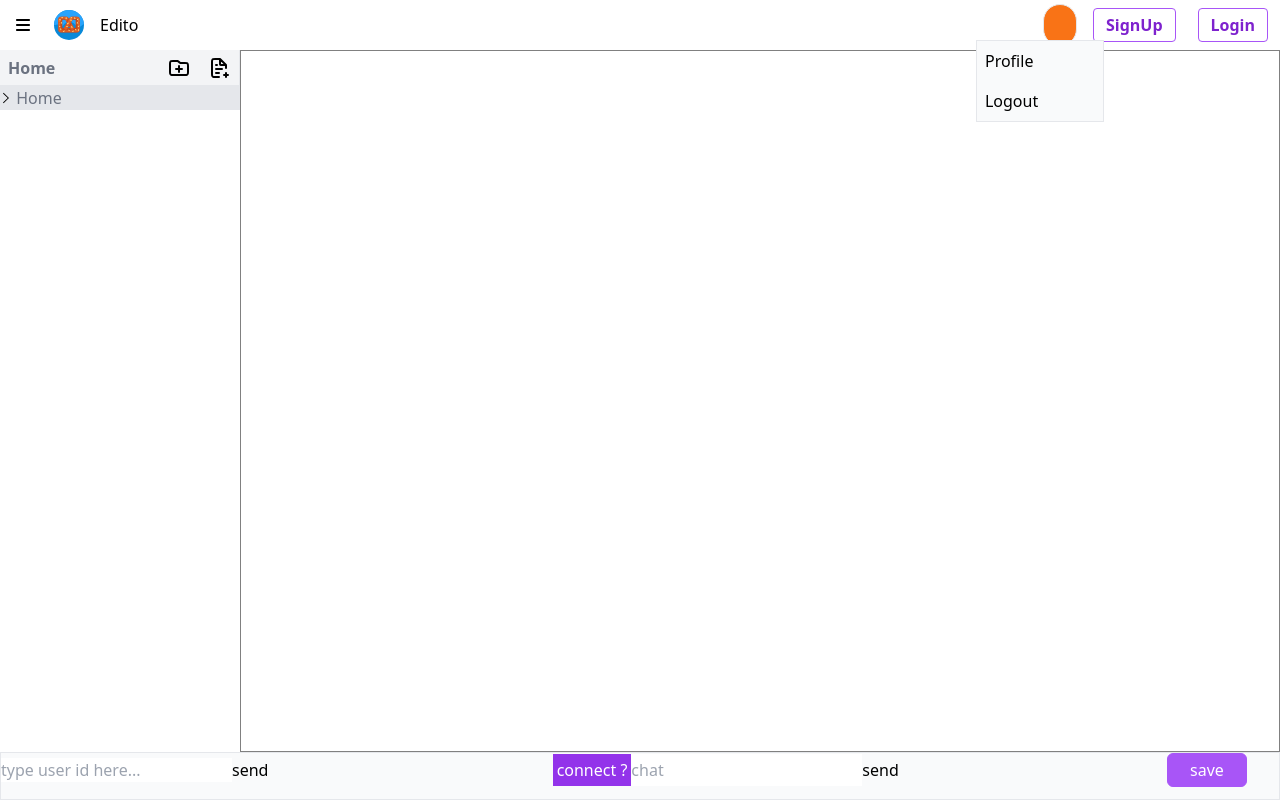
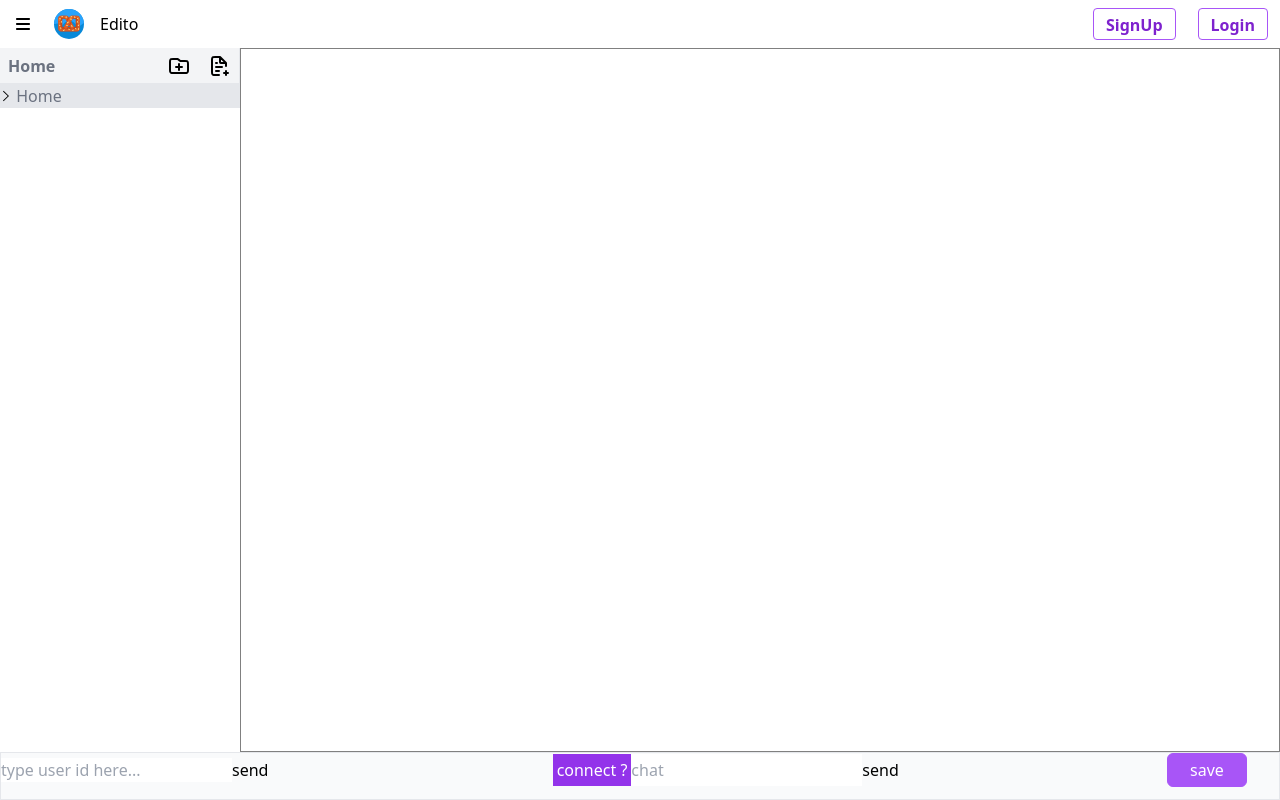
Before and after one commit to Nirajsah17/edito, a React (Create React App) app: page / in a window 1280 px wide. Built offline with nearby package versions, Linux system fonts and the light colour scheme; the HTML template or start-up script is replaced by a standard one.

Commit message:
created profile component | handeled navbar accenable items

```diff
--- a/src/App.js
+++ b/src/App.js
@@ -7,6 +7,7 @@ import MainBody from "./components/MainBody";
 import SignUp from "./components/SignUp.js";
 import Login from "./components/Login.js";
 import Footer from "./components/Footer";
+import Profile from "./components/Profile.js";
 
 import UserContext from "./lib/UserContext";
 import FileContext from "./lib/FileContext";
@@ -28,6 +29,7 @@ export default function App() {
   const [isSidebarVisible, setSidebarVisible] = useState(true);
   const [isSignupOpen, setSignupOpen] = useState(false);
   const [isLoginOpen, setLoginOpen] = useState(false);
+  const [userName,  setUserName] = useState("");
 
   const _setActiveFile = (file)=>{
     setActiveFile(file);
@@ -46,10 +48,11 @@ export default function App() {
 
   const onLogin = async (email)=>{
     const dir = await store.Directory.getUserFolder(email);
-    // console.log(dir);
+    const _userName = email.charAt(0).toUpperCase() + email.slice(1);
+    console.log(_userName);
+    setUserName(_userName);
     setDirectory(dir.children);
   }
-
   return (
     <>
       <FileContext.Provider value={{ dir: directory, setDirectory }}>
@@ -63,6 +66,7 @@ export default function App() {
               onOpenLogin={() => {
                 setLoginOpen(true);
               }}
+              userName = {userName}
             ></Navbar>
           </div>
           <div className="flex flex-col justify-between flex-1">
--- a/src/components/LeftSidebar.js
+++ b/src/components/LeftSidebar.js
@@ -21,8 +21,14 @@ export default function LeftSideBar({ isVisible, directoryStore,activeFileData})
     setIsMenuOpen(false);
   };
 
-  const onFolderCreate = () => {};
-  const onFileCreate = () => {};
+  const onFolderCreate = () => {
+     setIsInputVisible(true);
+     setIsFile(false);
+  };
+  const onFileCreate = () => {
+    setIsInputVisible(true);
+    setIsFile(true);
+  };
 
   const contextMenuHandler = (e) => {
     e.preventDefault();
--- a/src/components/Navbar.js
+++ b/src/components/Navbar.js
@@ -2,53 +2,60 @@ import { useContext, useState } from "react";
 import logo from "./images/logo.svg";
 import { getRandomColorWithOpacity } from "../lib/color";
 import UserContext from "../lib/UserContext";
+import Profile from "./Profile";
+export default function Navbar({
+  onToggleSidebar,
+  onOpenSignup,
+  onOpenLogin,
+  userName,
+}) {
 
-export default function Navbar({onToggleSidebar, onOpenSignup, onOpenLogin}) {
-  // const onToggleLeftSidebar = () => {};
-  const handleProfile = () => {};
-  const logout = () => {};
+  const [profileOpen, setProfileOpen] = useState(false);
+
+  const handleProfile = () => {
+    // Implement logic to open the user profile
+    setProfileOpen(true);
+  };
+
+  const logout = () => {
+    // Implement logout logic
+  };
+
+  const handleLogoutUser = ()=> {
+    userName = "";
+    console.log(userName);
+  }
 
   return (
-    <div className="flex flex-row justify-between w-full">
+  <>
+    <div className="flex flex-row justify-between w-full h-12">
       <div className="flex flex-row justify-center">
-        <div
-          className="flex justify-center px-2 m-2 hover:bg-slate-200 cursor-pointer rounded"
-
-        >
-          <button  onClick={onToggleSidebar}>
-            <svg
-              xmlns="http://www.w3.org/2000/svg"
-              height="1em"
-              viewBox="0 0 448 512"
-            >
+        <div className="flex justify-center px-2 m-2 hover:bg-slate-200 cursor-pointer rounded">
+          <button onClick={onToggleSidebar}>
+            <svg xmlns="http://www.w3.org/2000/svg" height="1em" viewBox="0 0 448 512">
               <path d="M0 96C0 78.3 14.3 64 32 64H416c17.7 0 32 14.3 32 32s-14.3 32-32 32H32C14.3 128 0 113.7 0 96zM0 256c0-17.7 14.3-32 32-32H416c17.7 0 32 14.3 32 32s-14.3 32-32 32H32c-17.7 0-32-14.3-32-32zM448 416c0 17.7-14.3 32-32 32H32c-17.7 0-32-14.3-32-32s14.3-32 32-32H416c17.7 0 32 14.3 32 32z" />
             </svg>
           </button>
         </div>
         <div className="flex flex-row justify-center px-2">
-          <img src={logo} height={75} width={30}></img>
+          <img src={logo} height={75} width={30} alt="Logo" />
         </div>
         <div className="flex justify-center px-2 items-center">Edito</div>
       </div>
       <div className="flex flex-row">
-        <div className="px-0.5 flex flex-row justify-center">
+        {userName ? (
+          <div className="m-1 flex flex-row justify-center relative">
             <button
               onClick={handleProfile}
-            className="flex px-4 py-1 m-1 items-center justify-center rounded-3xl border bg-orange-500 text-white cursor-pointer hover:border-2 hover:border-gray-400"
-            title={''}
+              className="flex items-center justify-center rounded-full px-4 border bg-orange-500 text-white cursor-pointer hover:border-1 hover:border-gray-400"
+              title={userName}
             >
+              {userName.charAt(0)}
             </button>
-          <div className="flex bg-gray-50 flex-col w-32 absolute z-20 mt-10 mr-10 border">
-            <div className="p-2 hover:bg-gray-100 cursor-pointer">
-              <button className="">Profile</button>
+            {profileOpen ?  <Profile logoutUser={handleLogoutUser} closeProfile={() => {setProfileOpen(false)}}></Profile> : ""}
           </div>
-            <div className="p-2 hover:bg-gray-100 cursor-pointer">
-              <button onClick={logout} className="">
-                Logout
-              </button>
-            </div>
-          </div>
-        </div>
+        ) : (
+          <>
             <div className="px-0.5 flex flex-row justify-center">
               <button
                 onClick={onOpenSignup}
@@ -65,7 +72,10 @@ export default function Navbar({onToggleSidebar, onOpenSignup, onOpenLogin}) {
                 Login
               </button>
             </div>
+          </>
+        )}
       </div>
     </div>
+    </>
   );
 }
--- /dev/null
+++ b/src/components/Profile.js
@@ -0,0 +1,26 @@
+const Profile = ({ logoutUser, closeProfile}) => {
+
+  return(
+  <div className="fixed p-4 inset-0 z-50 flex items-start justify-end overflow-y-auto">
+  <div className="max-w-md w-64 p-4 bg-white shadow rounded-lg dark:bg-gray-700">
+    <div className="flex items-center justify-between border-b dark:border-gray-600">
+      <h3 className="text-lg font-semibold text-gray-900 dark:text-white">Profile</h3>
+      <button type="button" className="inline-flex items-center justify-center rounded-lg bg-transparent text-sm text-gray-400 hover:bg-gray-200 hover:text-gray-900 dark:hover:bg-gray-600 dark:hover:text-white"
+      onClick={closeProfile}>
+        <svg className="h-3 w-3" xmlns="http://www.w3.org/2000/svg" fill="none" viewBox="0 0 14 14">
+          <path stroke="currentColor" strokeLinecap="round" strokeLinejoin="round" strokeWidth="2" d="m1 1 6 6m0 0 6 6M7 7l6-6M7 7l-6 6" />
+        </svg>
+      </button>
+    </div>
+    <div className="p-4">
+      <button type="button" className="inline-flex items-center justify-center rounded-lg bg-transparent hover:bg-gray-200 hover:text-gray-900 dark:hover:bg-gray-600 dark:hover:text-white"
+      onClick={logoutUser}>
+        Logout
+      </button>
+    </div>
+  </div>
+</div>
+)
+}
+
+export default Profile;
```
Also changed, not shown: src/components/Login.js (line endings or trailing spaces). Lines whose indentation alone changed are shown as unchanged.
